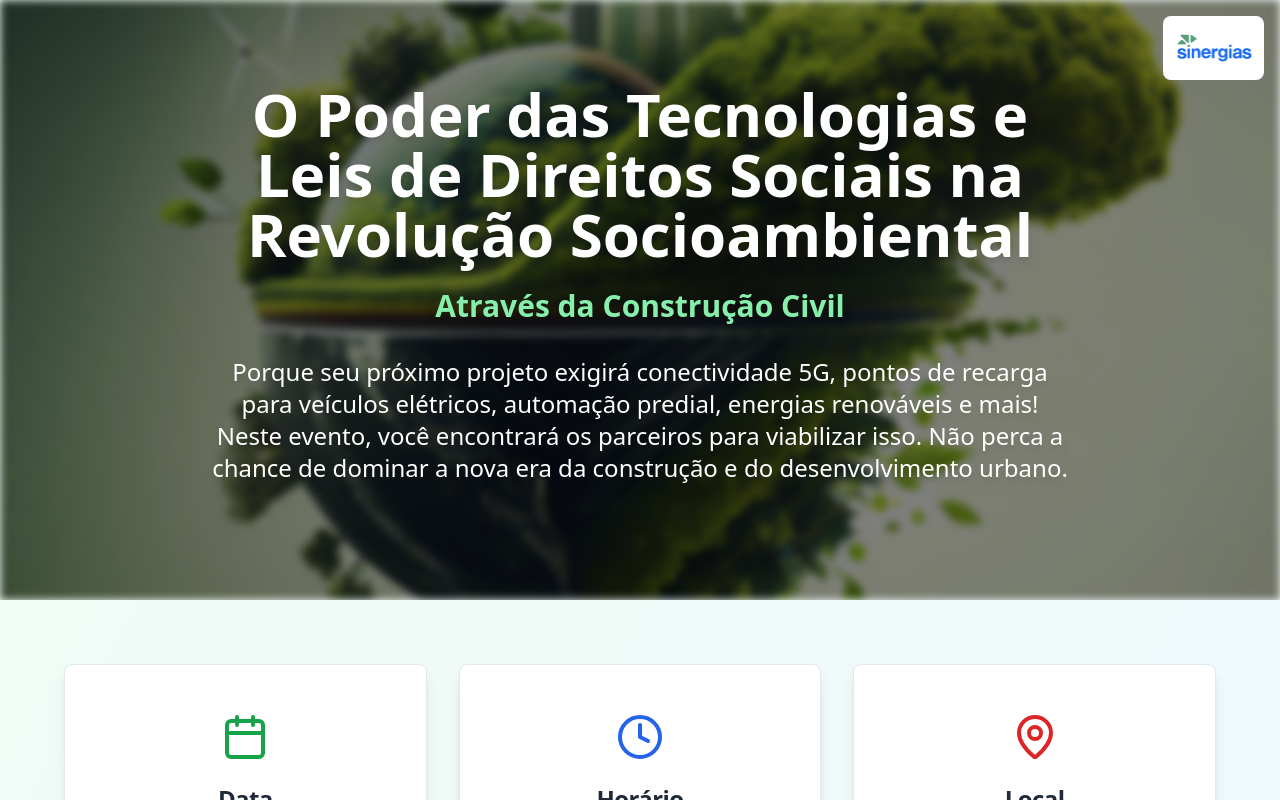
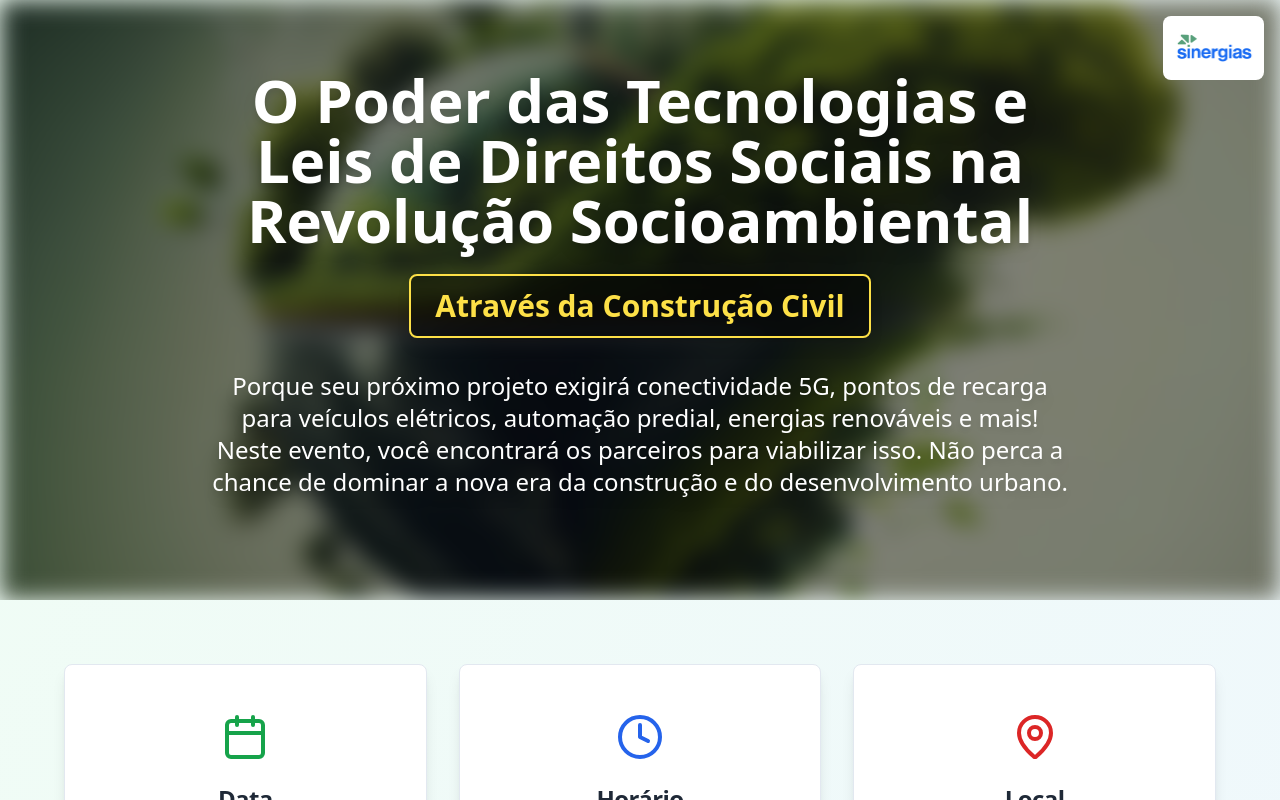
Before and after one commit to Cerebrum-Digitalis/eco-build-summit-2025-12, a React (Vite) app: page / in a window 1280 px wide. Shown: the top 800 px of the page. Built offline with nearby package versions, Linux system fonts and the light colour scheme.

Commit message:
Refactor: Highlight "Através da Construção Civil"
Highlight the phrase "Através da Construção Civil" in the hero section.

```diff
--- a/src/pages/Index.tsx
+++ b/src/pages/Index.tsx
@@ -44,7 +44,7 @@ const Index = () => {
         {/* Hero Section com Imagem de Fundo */}
         <section className="relative h-[600px] flex items-center justify-center overflow-hidden">
           <div
-            className="absolute inset-0 bg-cover bg-center bg-no-repeat blur-sm"
+            className="absolute inset-0 bg-cover bg-center bg-no-repeat blur-md"
             style={{
               backgroundImage: `url('/lovable-uploads/268dad8f-3e84-4c0a-87dd-6d52d3675de0.png')`,
             }}
@@ -56,7 +56,7 @@ const Index = () => {
             <h1 className="text-4xl md:text-6xl font-bold mb-6 leading-tight drop-shadow-lg">
               O Poder das Tecnologias e Leis de Direitos Sociais na Revolução Socioambiental
             </h1>
-            <h2 className="text-2xl md:text-3xl font-semibold mb-8 text-green-300 drop-shadow-lg">
+            <h2 className="text-2xl md:text-3xl font-bold mb-8 text-yellow-300 bg-black/40 px-6 py-3 rounded-lg inline-block drop-shadow-lg border-2 border-yellow-300">
               Através da Construção Civil
             </h2>
             <p className="text-xl md:text-2xl mb-8 leading-relaxed drop-shadow-lg">
```
